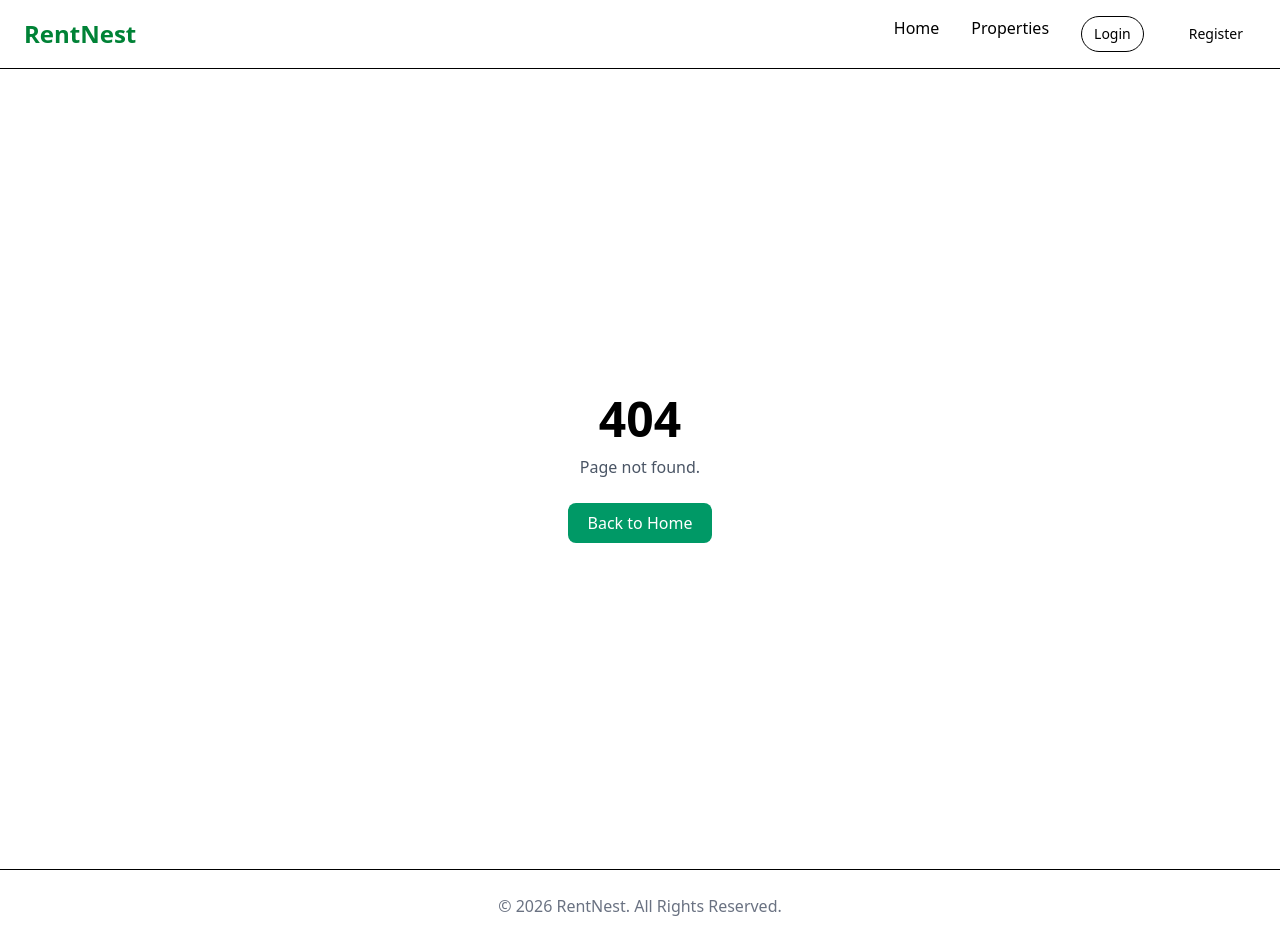
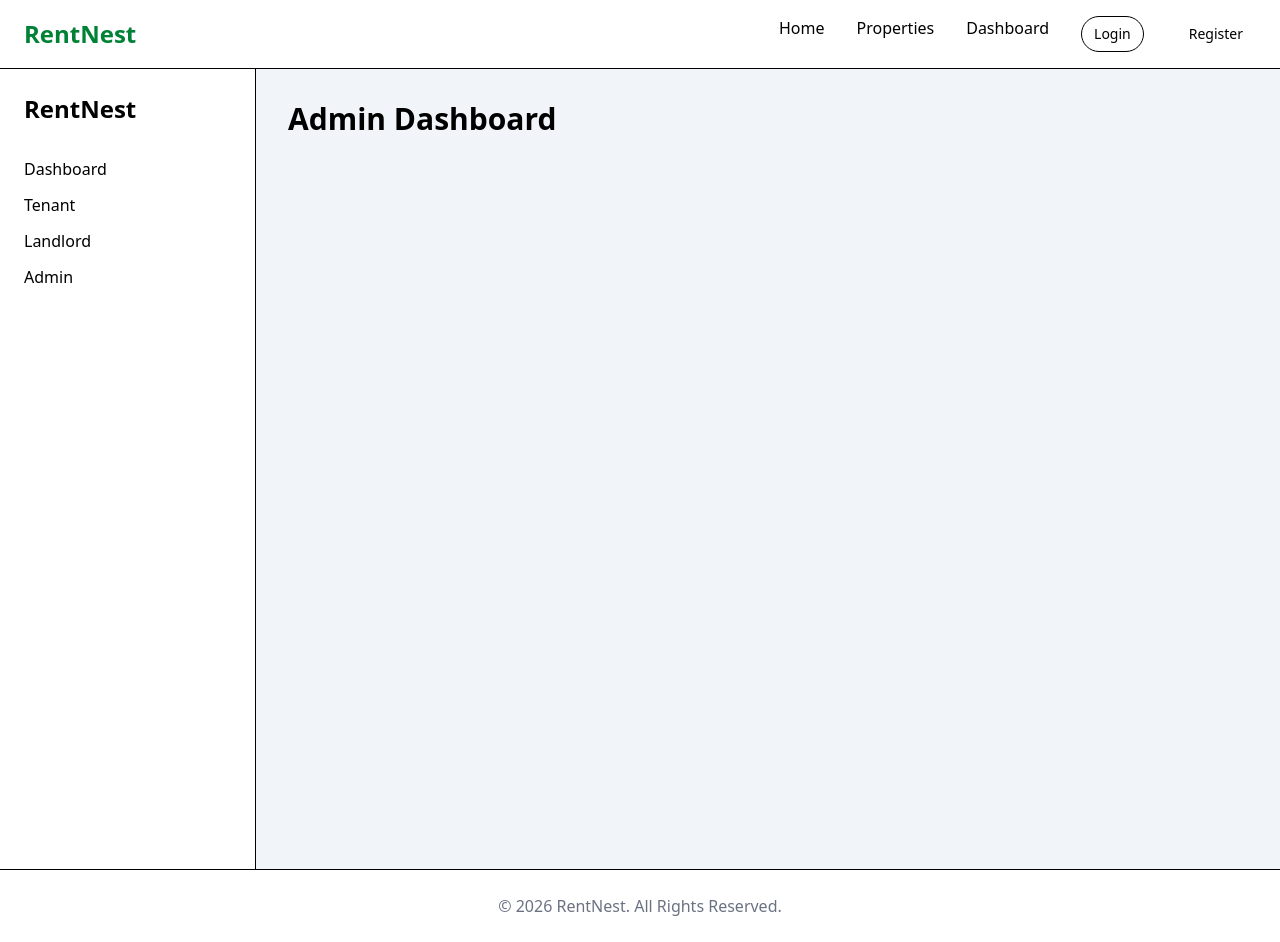
Before and after one commit to mohammad-pamel/rentnest-frontend, a Next.js app: page /dashboard/admin-dashboard in a window 1280 px wide. Before the commit this address had no page. Built offline with nearby package versions, Linux system fonts and the light colour scheme.

Commit message:
feat: create dashboard layout and sidebar

```diff
--- /dev/null
+++ b/app/(dashboardGroup)/dashboard/admin-dashboard/page.tsx
@@ -0,0 +1,13 @@
+export default function AdminDashboard() {
+  return (
+    <div>
+
+      <h1 className="text-3xl font-bold">
+
+        Admin Dashboard
+
+      </h1>
+
+    </div>
+  );
+}
--- /dev/null
+++ b/app/(dashboardGroup)/dashboard/landloard-dashboard/page.tsx
@@ -0,0 +1,13 @@
+export default function LandlordDashboard() {
+  return (
+    <div>
+
+      <h1 className="text-3xl font-bold">
+
+        Landlord Dashboard
+
+      </h1>
+
+    </div>
+  );
+}
--- /dev/null
+++ b/app/(dashboardGroup)/dashboard/layout.tsx
@@ -0,0 +1,21 @@
+import DashboardSidebar from "@/components/dashboard/dashboardSidebar";
+
+export default function DashboardLayout({
+  children,
+}: {
+  children: React.ReactNode;
+}) {
+  return (
+    <div className="flex min-h-screen">
+
+      <DashboardSidebar />
+
+      <main className="flex-1 p-8 bg-slate-100">
+
+        {children}
+
+      </main>
+
+    </div>
+  );
+}
--- /dev/null
+++ b/app/(dashboardGroup)/dashboard/page.tsx
@@ -0,0 +1,13 @@
+export default function DashboardPage() {
+  return (
+    <div>
+
+      <h1 className="text-4xl font-bold">
+
+        Dashboard
+
+      </h1>
+
+    </div>
+  );
+}
--- /dev/null
+++ b/app/(dashboardGroup)/dashboard/tenant-dashboard/page.tsx
@@ -0,0 +1,13 @@
+export default function LandlordDashboard() {
+  return (
+    <div>
+
+      <h1 className="text-3xl font-bold">
+
+        Tenant Dashboard
+
+      </h1>
+
+    </div>
+  );
+}
--- /dev/null
+++ b/components/dashboard/dashboardSidebar.tsx
@@ -0,0 +1,47 @@
+"use client";
+
+import Link from "next/link";
+
+export default function DashboardSidebar() {
+  return (
+    <aside className="w-64 bg-white border-r p-6">
+
+      <h2 className="text-2xl font-bold mb-8">
+        RentNest
+      </h2>
+
+      <nav className="space-y-3">
+
+        <Link
+          href="/dashboard"
+          className="block"
+        >
+          Dashboard
+        </Link>
+
+        <Link
+          href="/dashboard/tenant-dashboard"
+          className="block"
+        >
+          Tenant
+        </Link>
+
+        <Link
+          href="/dashboard/landloard-dashboard"
+          className="block"
+        >
+          Landlord
+        </Link>
+
+        <Link
+          href="/dashboard/admin-dashboard"
+          className="block"
+        >
+          Admin
+        </Link>
+
+      </nav>
+
+    </aside>
+  );
+}
--- a/components/shared/navbar.tsx
+++ b/components/shared/navbar.tsx
@@ -209,6 +209,9 @@ export default function Navbar() {
                 <div className="hidden gap-8 md:flex">
                     <Link href="/">Home</Link>
                     <Link href="/properties">Properties</Link>
+                    <Link href="/dashboard">
+                        Dashboard
+                    </Link>
                     {/* <Link href="/login">Login</Link> */}
                     {/* <Link href="/register">Register</Link> */}
                     <Link href="/login">
```
Also changed, not shown: app/(dashboardGroup)/admin-dashboard/page.tsx (deleted), app/(dashboardGroup)/author-dashboard/page.tsx (deleted), app/(dashboardGroup)/dashboard/my-property/page.tsx (deleted), app/(dashboardGroup)/dashboard/my-property/profile/page.tsx (deleted), app/(dashboardGroup)/layout.tsx (deleted).
